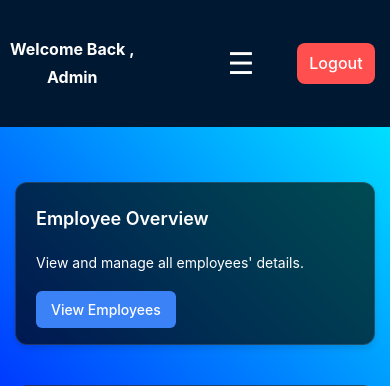
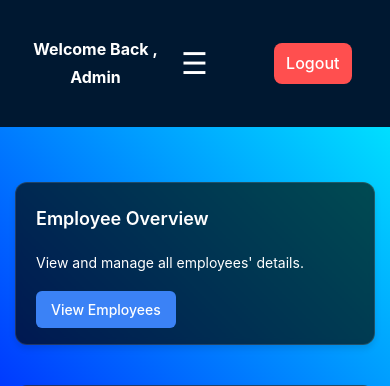
Before and after one commit to mohityadav52708/Employee_Management_System, a Flask app: template templates/admin_home.html in a window 390 px wide. Shown: the top 386 px of the page. Run offline with Flask 3, Linux system fonts and the light colour scheme; the template is opened without the code that fills it, so the values that code supplies are empty.

Commit message:
admin dashboard updated for the navbar

```diff
--- a/static/admin_home.css
+++ b/static/admin_home.css
@@ -353,7 +353,6 @@ body {
     /* Show Burger Icon */
     .burger-icon {
         display: block;
-        margin-left: auto;
         font-size: 30px;
         cursor: pointer;
     }
```
